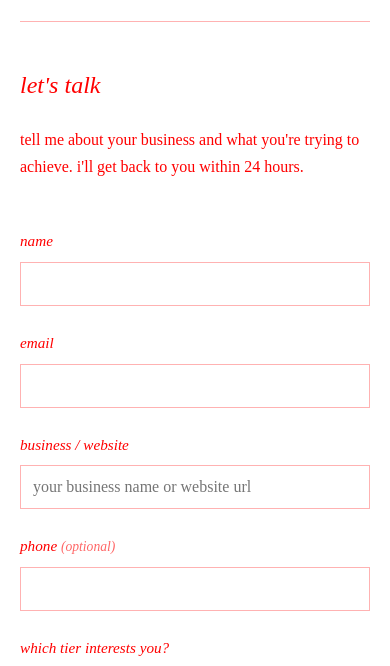
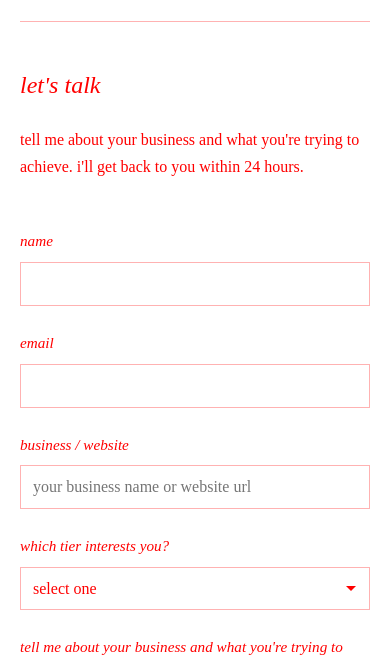
Before and after one commit to svetlanadubkova/genaiqueen, a plain HTML site: page contact.html in a window 390 px wide. Shown: the part 105-771 px from the top of the page. Drawn offline with Linux system fonts and the light colour scheme.

Commit message:
remove phone field from contact form

```diff
--- a/contact.html
+++ b/contact.html
@@ -47,11 +47,6 @@
         <div class="form-group">
           <label for="business">business / website</label>
           <input type="text" id="business" name="business" required placeholder="your business name or website url">
-        </div>
-
-        <div class="form-group">
-          <label for="phone">phone <span class="optional">(optional)</span></label>
-          <input type="tel" id="phone" name="phone">
         </div>
 
         <div class="form-group">
--- a/functions/api/contact.js
+++ b/functions/api/contact.js
@@ -38,7 +38,6 @@ New GEO inquiry from genaiqueen.com
 Name: ${formData.name}
 Email: ${formData.email}
 Business/Website: ${formData.business}
-Phone: ${formData.phone || 'Not provided'}
 Interested In: ${tierLabels[formData.tier] || formData.tier}
 
 Message:
```
